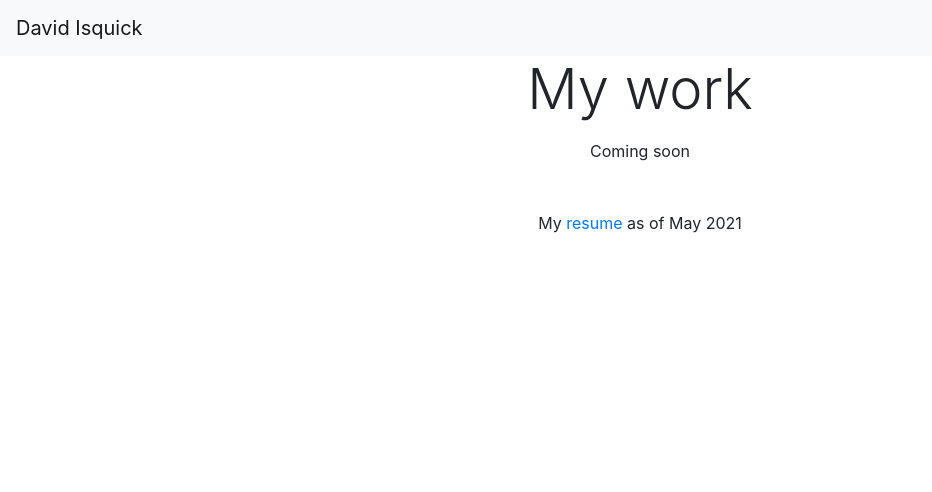
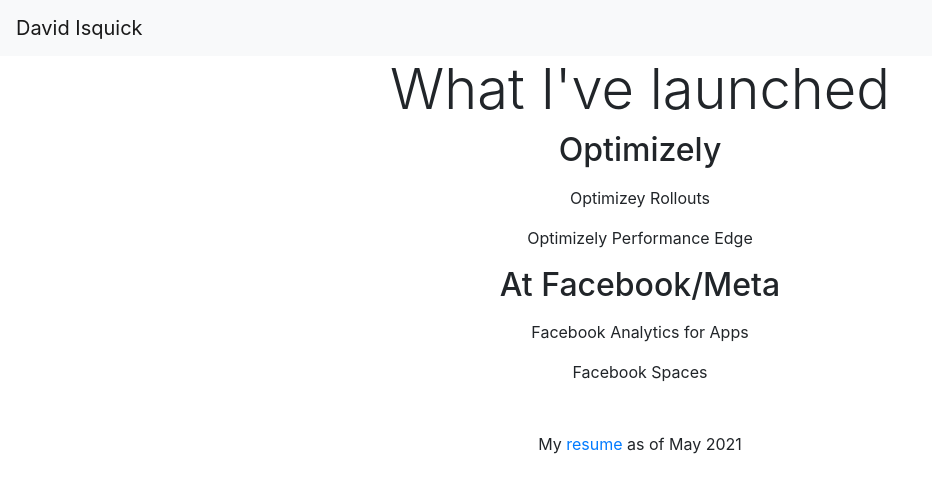
Before and after one commit to isquick/isquick.github.io, a plain HTML site: page portfolio.html in a window 1280 px wide. Shown: the whole page, without its empty margins (0-932 px from the left). Drawn offline with nearby package versions, Linux system fonts and the light colour scheme.

Commit message:
Update portfolio.html
Adding product launches

```diff
--- a/portfolio.html
+++ b/portfolio.html
@@ -36,9 +36,14 @@
 	<div class="container-fluid">
         <div class="row">
             <div class="col-lg text-center">
-		    <h1 class="display-4">My work</h1>
-		    <p class="mt-3">Coming soon <br />
-			  </p>
+		    <h1 class="display-4">What I've launched</h1>
+		    <h2>Optimizely</h2>
+		    <p class="mt-3">Optimizey Rollouts<br /></p>
+		    <p class="mt-3">Optimizely Performance Edge <br /></p>
+
+		    <h2>At Facebook/Meta</h2>
+		    <p class="mt-3">Facebook Analytics for Apps <br /></p>
+		    <p class="mt-3">Facebook Spaces <br /></p>
 
 			<p class="mt-5">My <a href="/isquick-resume-may-2021.pdf" target="_blank">resume</a> as of May 2021</p>
             </div>
```
